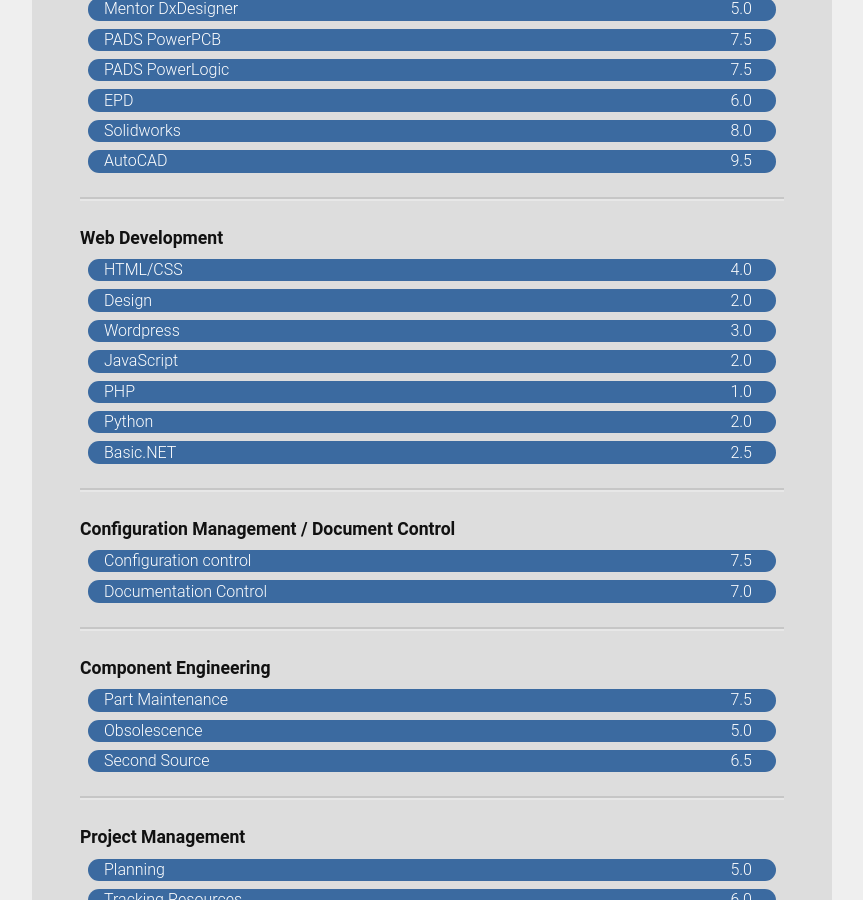
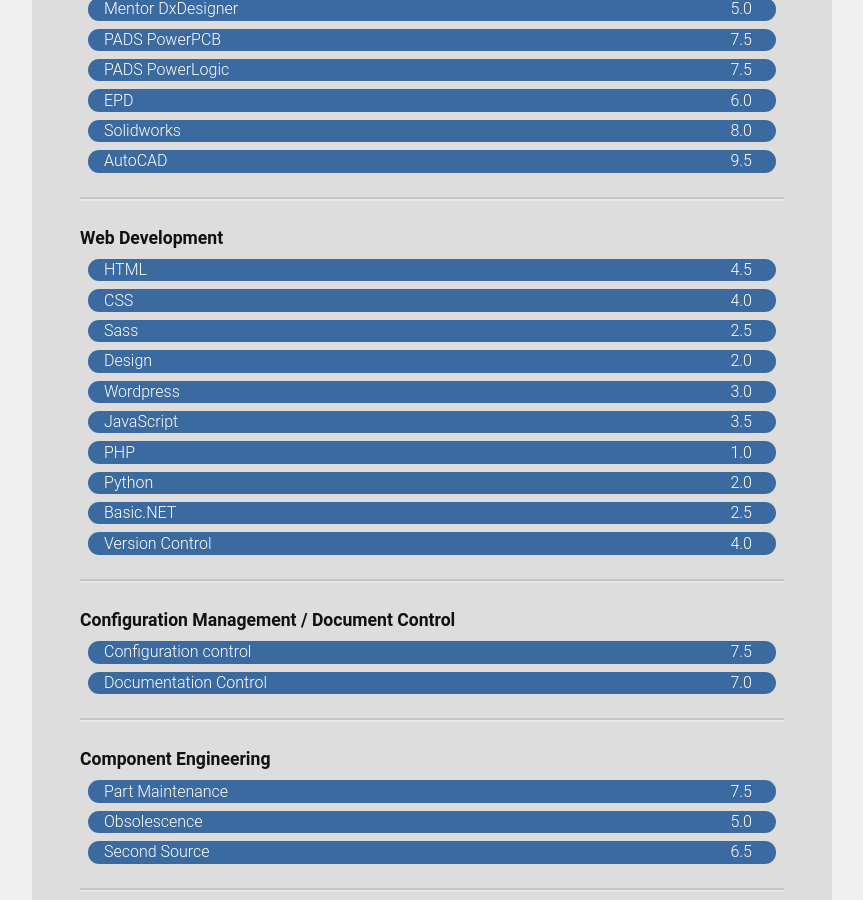
Before and after one commit to Skiitr/skiitr.github.io, a Jekyll site: the page built from skills.md, in a window 1280 px wide and 900 px high, scrolled down 1459 px. Shown: the whole window, without its empty margins (208-1071 px from the left). Built offline with Jekyll 4.4.1, drawn with Linux system fonts in a browser that asks for light colours.

Commit message:
Updates skills page with newer information

```diff
--- a/skills.md
+++ b/skills.md
@@ -67,13 +67,16 @@
 
 ## Web Development
 
-- HTML/CSS                  <span>4.0</span>
+- HTML                      <span>4.5</span>
+- CSS                       <span>4.0</span>
+- Sass                      <span>2.5</span>
 - Design                    <span>2.0</span>
 - Wordpress                 <span>3.0</span>
-- JavaScript                <span>2.0</span>
+- JavaScript                <span>3.5</span>
 - PHP                       <span>1.0</span>
 - Python                    <span>2.0</span>
 - Basic.NET                 <span>2.5</span>
+- Version Control           <span>4.0</span>
 
 <hr />
 
```
